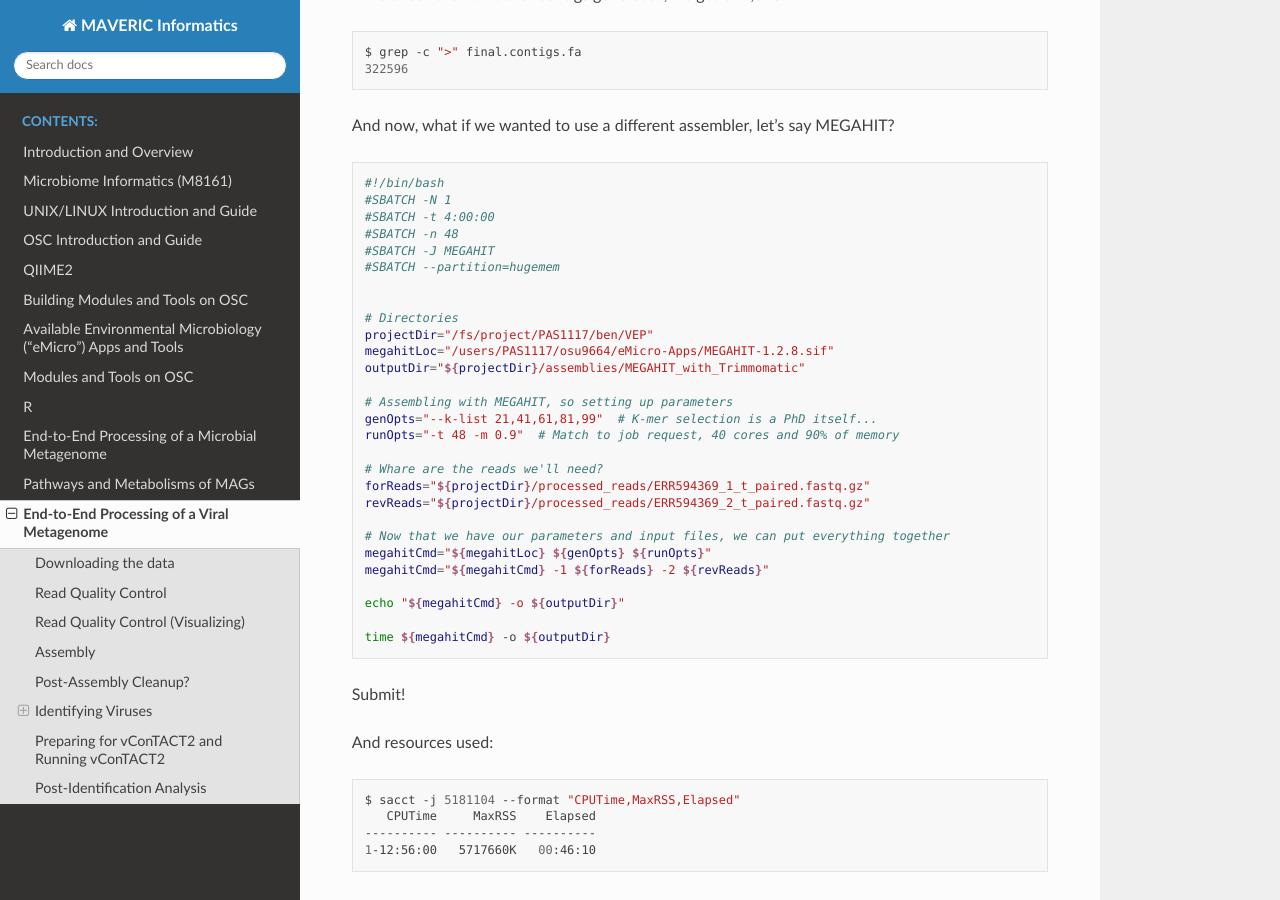
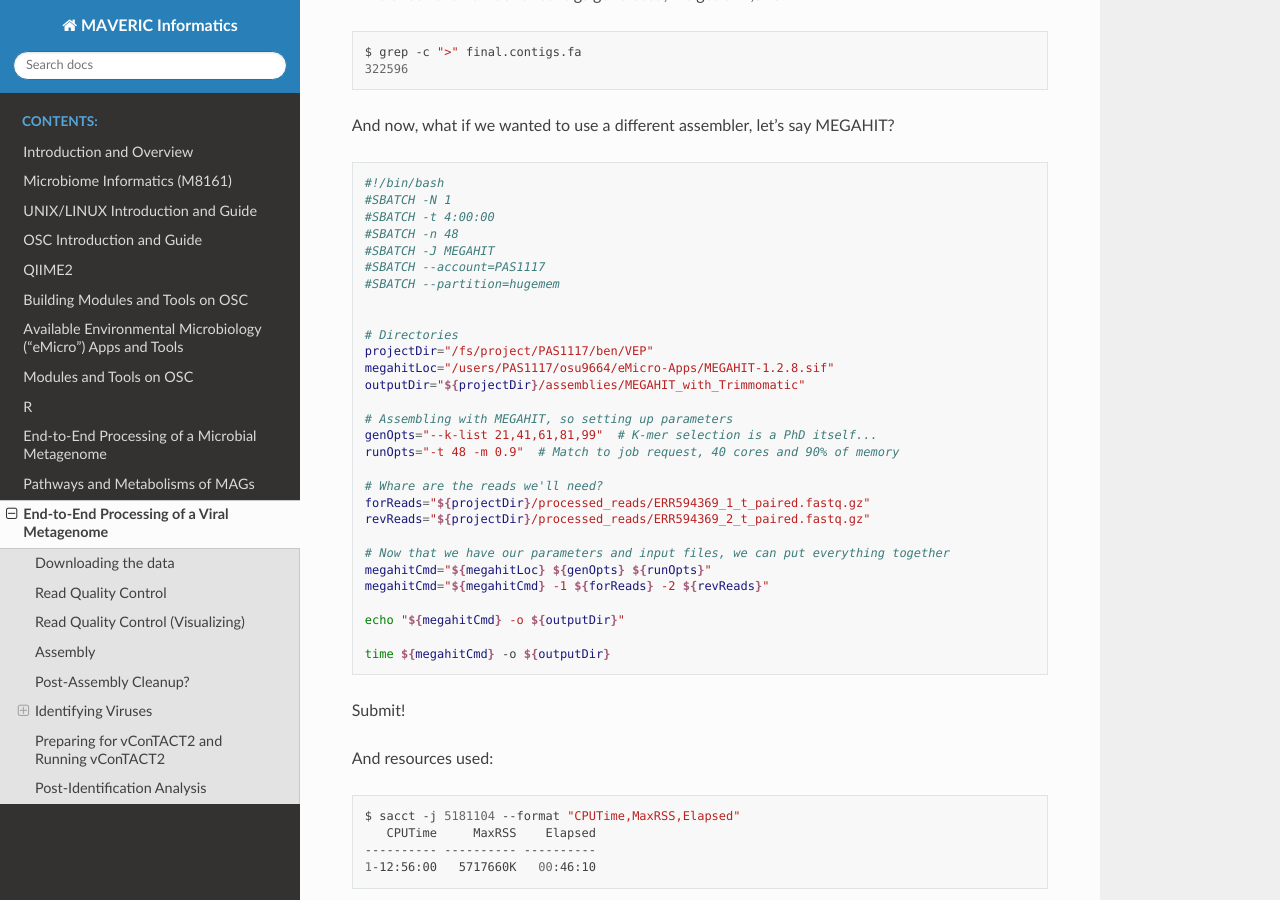
Before and after one commit to MAVERIC-Labs/MAVERIC_informatics, a Sphinx documentation site: the page built from docs/source/Processing-a-Viral-Metagenome.rst, in a window 1280 px wide and 900 px high, scrolled down 7126 px. Built offline with Sphinx 7.4.7 and the Read the Docs theme 3.1.0, drawn with Linux system fonts in a browser that asks for light colours.

Commit message:
updated viral metagenome processing

```diff
--- a/docs/source/Processing-a-Viral-Metagenome.rst
+++ b/docs/source/Processing-a-Viral-Metagenome.rst
@@ -391,6 +391,7 @@ And now, what if we wanted to use a different assembler, let's say MEGAHIT?
     #SBATCH -t 4:00:00
     #SBATCH -n 48
     #SBATCH -J MEGAHIT
+    #SBATCH --account=PAS1117
     #SBATCH --partition=hugemem
 
 
```
